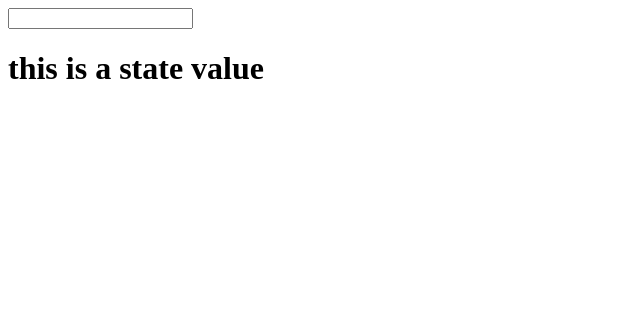
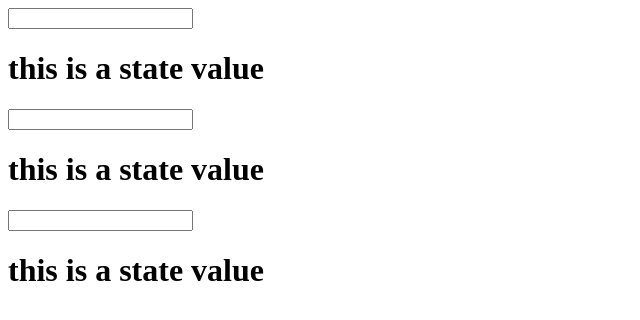
Before and after one commit to heron2014/react-fundamentals, a React app: page / in a window 1280 px wide. Shown: the top 320 px of the page, without its empty margins (0-640 px from the left). Built offline with nearby package versions, Linux system fonts and the light colour scheme.

Commit message:
update state of the parent component see https://github.com/heron2014/react-fundamentals/issues/7#issuecomment-210878011

```diff
--- a/App.js
+++ b/App.js
@@ -5,6 +5,7 @@
   constructor () {
     super();
     this.state = {txt: 'this is a state value'}
+    this.update = this.update.bind(this)
   }
 
   update(e) {
@@ -13,11 +14,22 @@
   render() {
     return (
       <div>
-        <input type="text" onChange={this.update.bind(this)} />
-        <h1>{this.state.txt}</h1>
+      <Widget txt={this.state.txt} update={this.update}/>
+      <Widget txt={this.state.txt} update={this.update}/>
+      <Widget txt={this.state.txt} update={this.update}/>
       </div>
-    )
+    );
   }
 }
 
+//stateless component
+const Widget = (props) => {
+  return (
+    <div>
+      <input type="text" onChange={props.update} />
+      <h1>{props.txt}</h1>
+    </div>
+  );
+}
+
 ReactDOM.render(<App />, document.getElementById('app'));
```
